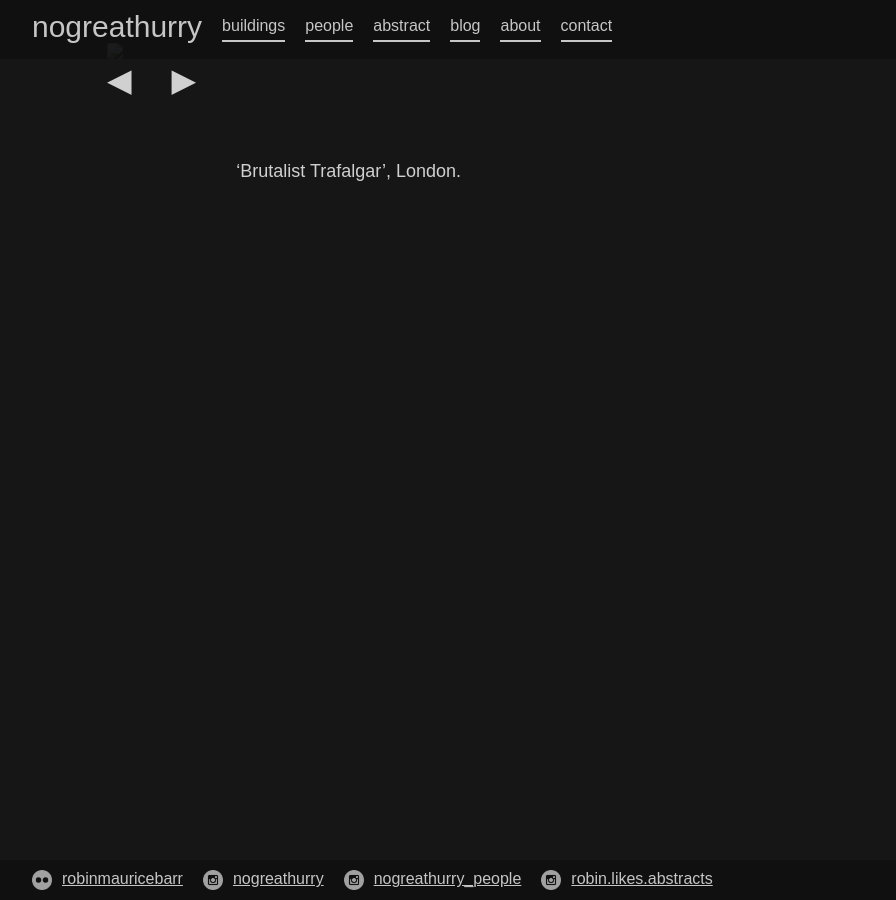
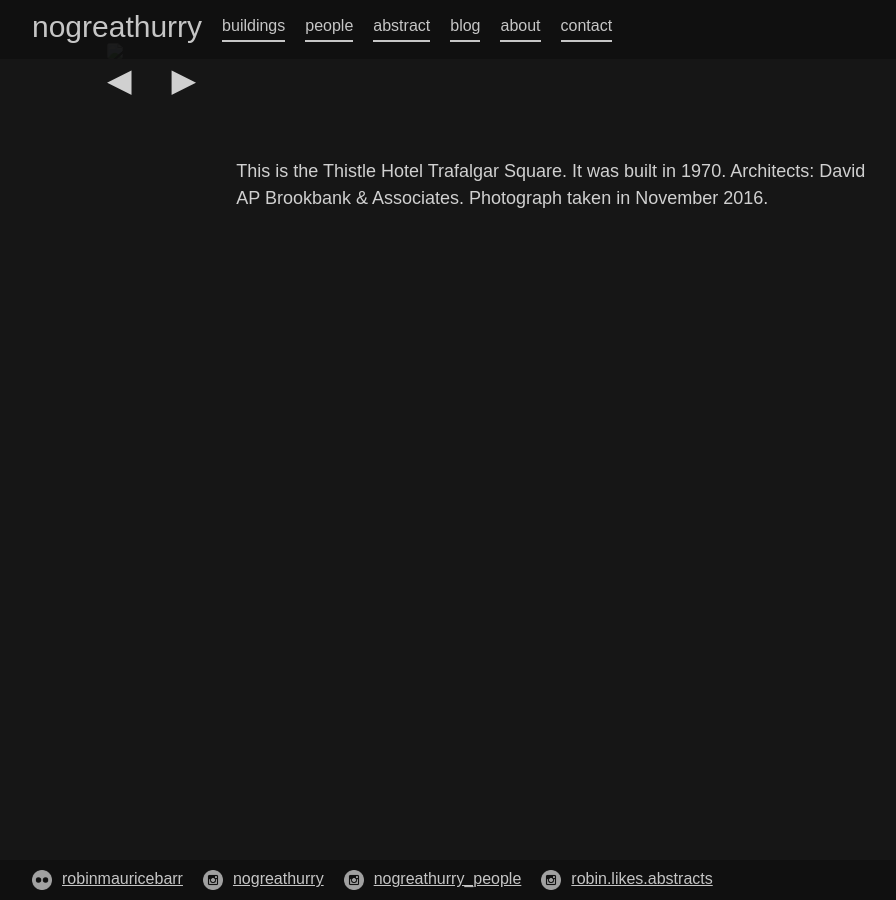
Before and after one commit to 987poiuytrewq/nogreathurry, a Jekyll site: the page built from _buildings/TS1.md, in a window 1280 px wide. Shown: the whole page, without its empty margins (8-904 px from the left). Built offline with Jekyll 4.4.1, drawn with Linux system fonts in a browser that asks for light colours.

Commit message:
Updated Ts1

```diff
--- a/_buildings/TS1.md
+++ b/_buildings/TS1.md
@@ -6,4 +6,4 @@
 layout: photo
 ---
 
-'Brutalist Trafalgar', London.
+This is the Thistle Hotel Trafalgar Square. It was built in 1970. Architects: David AP Brookbank & Associates. Photograph taken in November 2016.
```
